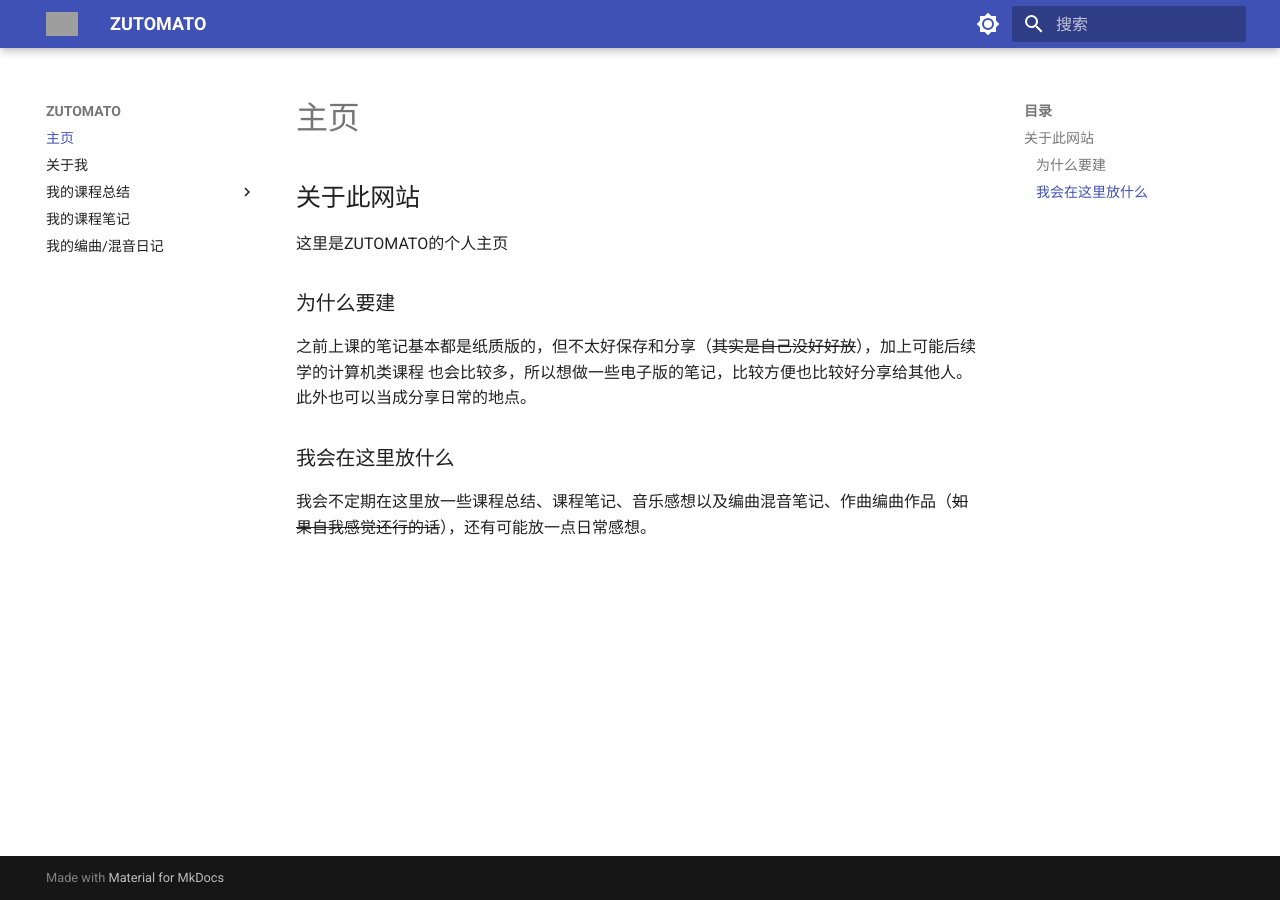
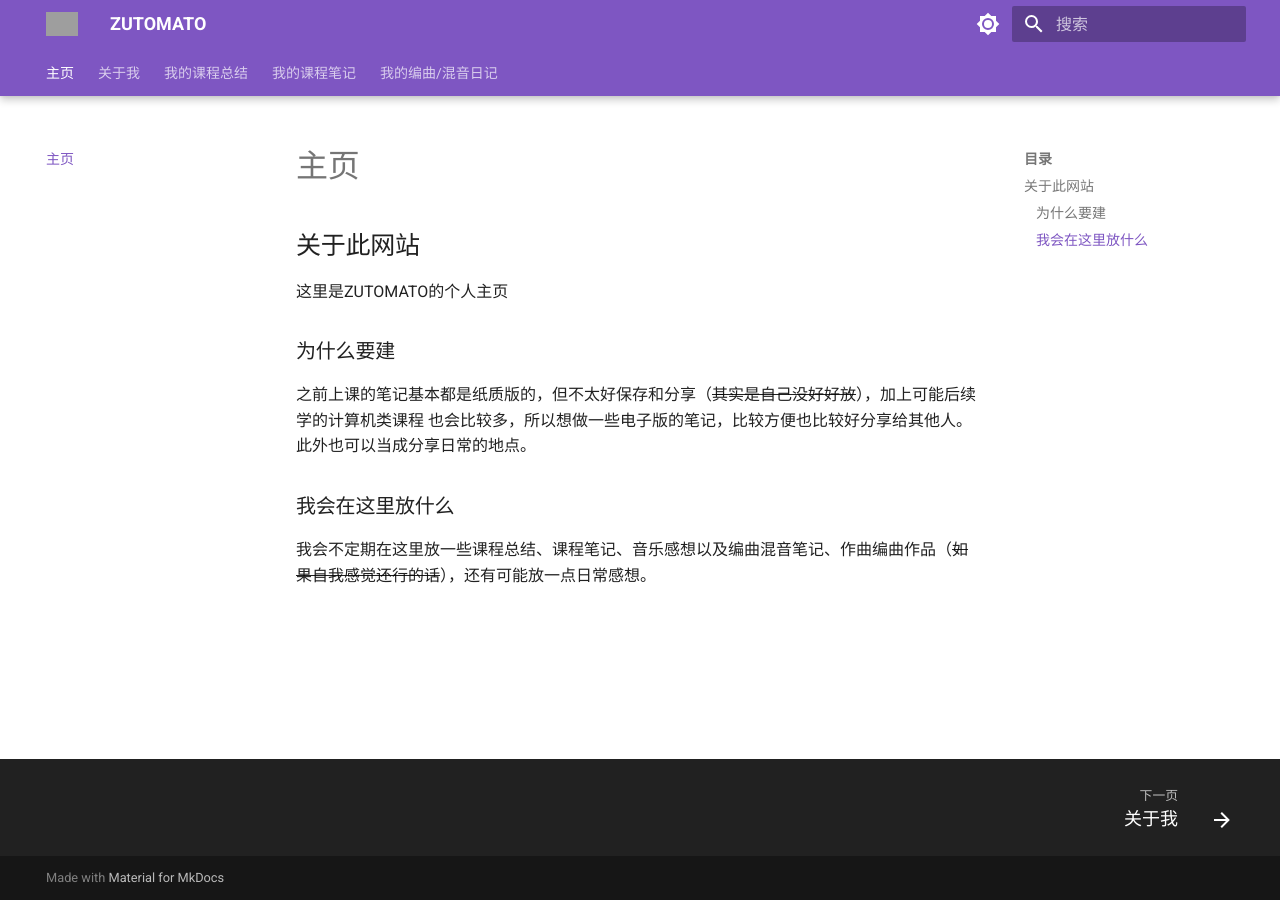
Before and after one commit to ZUTOMATO/mkdocs1, an MkDocs documentation site: the page built from docs/index.md, in a window 1280 px wide. Built offline with MkDocs 1.6.1 and Material for MkDocs 9.7.7, drawn with Linux system fonts in a browser that asks for light colours; grey boxes are pictures that could not be loaded.

Commit message:
first commit

```diff
--- a/mkdocs.yml
+++ b/mkdocs.yml
@@ -1,41 +1,71 @@
-# 1. 站点信息
+# =============== 站点基本信息 ===============
 site_name: ZUTOMATO
 site_url: https://mydomain.org/mysite
 
-# 2. 主题
+# =============== 主题配置 ===============
 theme:
   name: material
-  features:
-    - content.math.mathjax   # 关键：打开 Material 内置 MathJax
   palette:
     - scheme: default
       toggle:
         icon: material/brightness-7
         name: Switch to dark mode
+      primary: deep purple
+      accent: blue
     - scheme: slate
       toggle:
         icon: material/brightness-4
         name: Switch to light mode
+      primary: deep purple
+      accent: blue
+
   language: zh
   logo: https://s21.ax1x.com/2025/07/19/pV3XuZ9.png
   favicon: https://s21.ax1x.com/2025/07/19/pV3XuZ9.png
 
-# 3. 插件
+  features:
+    - announce.dismiss
+    - navigation.instant
+    - header.autohide
+    - navigation.tracking
+    - navigation.tabs
+    - navigation.tabs.sticky
+    - navigation.sections
+    - navigation.top
+    - navigation.footer
+    - search.suggest
+    - search.highlight
+    - search.share
+    - navigation.expand
+    - navigation.indexes
+    - content.tabs.link
+    - content.tooltips
+    - content.code.copy
+    - content.action.edit
+    - content.action.view
+    - content.code.annotate
+    - content.math.mathjax
+
+  icon:
+    repo: fontawesome/brands/github
+    logo: logo
+
+# =============== 插件 ===============
 plugins:
   - search
   - blog
 
-# 4. Markdown 扩展
+# =============== Markdown 扩展（新增） ===============
 markdown_extensions:
-  - pymdownx.arithmatex:
-      generic: true   # 让 $ ... $ 直接生效
+  - pymdownx.arithmatex:   # 识别 $...$ / $$...$$
+      generic: true
 
-# 5. 国内 CDN（避免被墙）
+# =============== 静态资源（新增） ===============
 extra_javascript:
   - https://polyfill.io/v3/polyfill.min.js?features=es6
-  - https://cdnjs.cloudflare.com/ajax/libs/mathjax/3.2.2/es5/tex-mml-chtml.min.js
+  - https://mirrors.pku.edu.cn/CTAN/systems/texlive/tlnet/2023/tlpkg/tlperl/tex-mml-chtml.min.js
 
-# 6. 导航
+# =============== 导航 ===============
 nav:
   - 主页: index.md
   - 关于我: md/profile.md
```
Also changed, not shown: docs/md/note/math/实变函数.md (+14 -3 lines).
